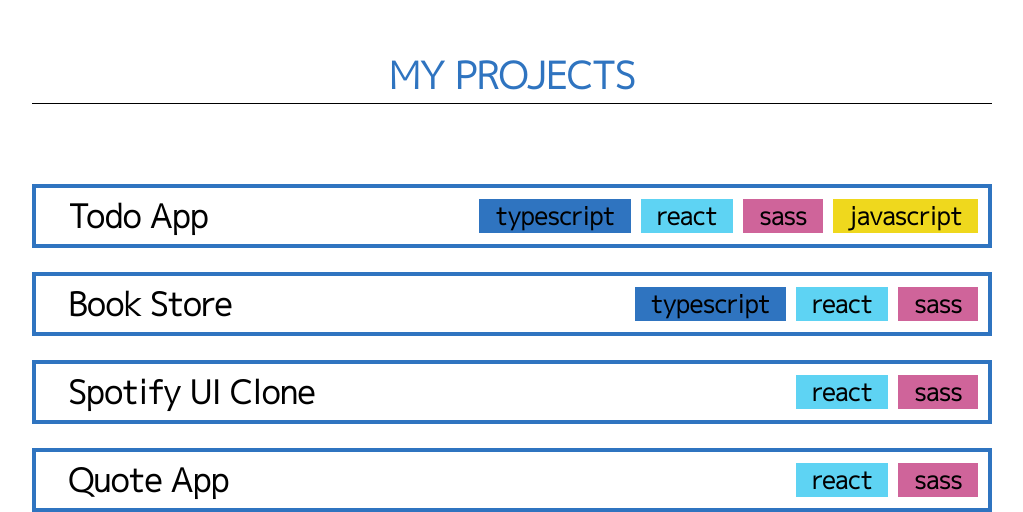
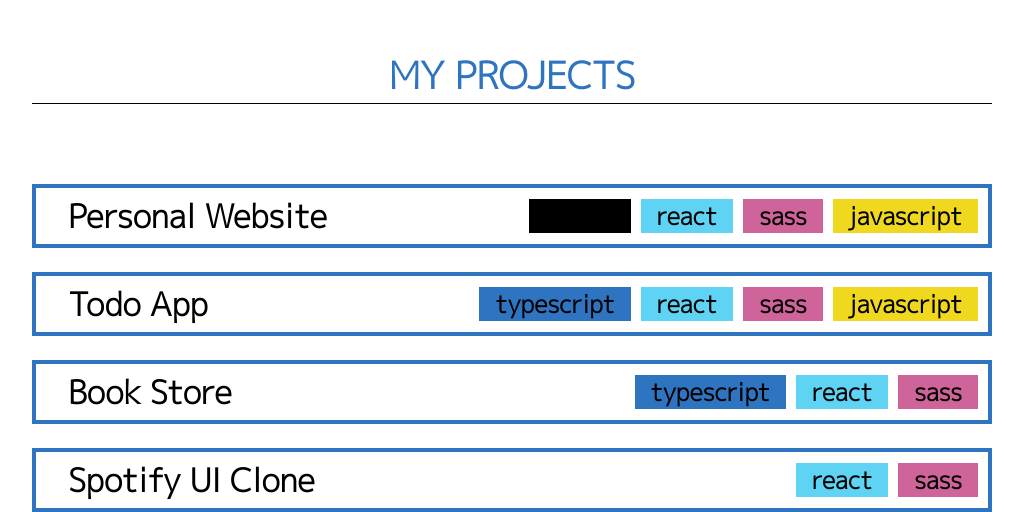
Before and after one commit to Ynsinan/Ynsinan.github.io, a Next.js app: page / in a window 1280 px wide. Shown: the part 992-1504 px from the top of the page, without its empty margins (128-1151 px from the left). Built offline with nearby package versions, Linux system fonts and the light colour scheme.

Commit message:
New Project Added

```diff
--- a/components/Project/Tag.js
+++ b/components/Project/Tag.js
@@ -16,6 +16,9 @@ export default function Tag({ tag, index }) {
         else if (tag === "javascript") {
             setBgColor("#EFD81D");
         }
+        else if (tag === "nextjs") {
+            setBgColor("#000000");
+        }
     }, [tag])
     return (
         <div className={styles.projectTag} key={index}>
--- a/projects.js
+++ b/projects.js
@@ -1,4 +1,12 @@
 const projects = [
+    {
+        id: "Personal-Website",
+        name: "Personal Website",
+        content: "My own personal website and also my first NextJs experience.In general, while making this website, I learned the structure and working logic of NextJs, and also got information about SSR and CSR.",
+        live: "https://yunusinan.me/",
+        github: "https://github.com/Ynsinan/Ynsinan.github.io",
+        tags: ["nextjs", "react", "sass", "javascript"]
+    },
     {
         id: "Todo-App",
         name: "Todo App",
```
